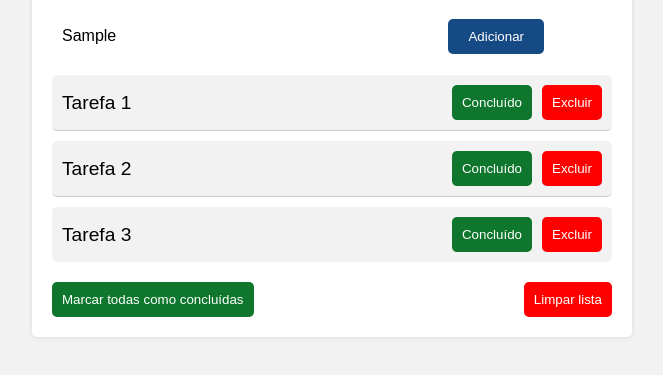
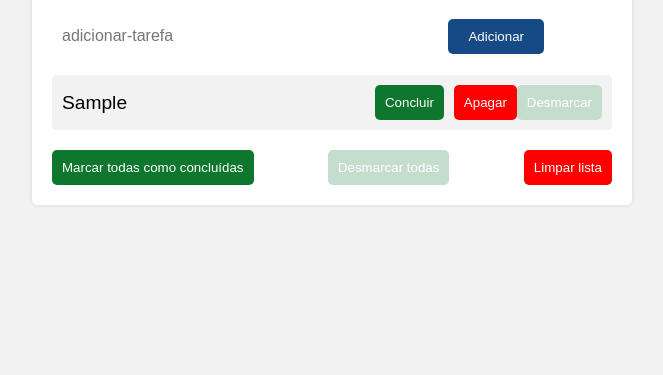
Before and after one commit to EdwardGomes/JS, a plain HTML site: page lista-de-tarefas/index.html in a window 1280 px wide. Both pictures are taken after typing "Sample" into the empty fields and a click on the button "Adicionar". Shown: the part 81-456 px from the top of the page, without its empty margins (308-971 px from the left). Drawn offline with Linux system fonts and the light colour scheme.

Commit message:
lista de tarefas

```diff
--- a/lista-de-tarefas/index.html
+++ b/lista-de-tarefas/index.html
@@ -5,36 +5,23 @@
     <meta http-equiv="X-UA-Compatible" content="IE=edge">
     <meta name="viewport" content="width=device-width, initial-scale=1.0">
     <title>Lista de Tarefas</title>
-    <link rel="stylesheet" href="style.css">
+    <link rel="stylesheet"href="style.css">
 </head>
 <body>
     <!--Lista de Tarefas: Crie um aplicativo que permita aos usuários criar uma lista de tarefas, adicionar novas tarefas e marcar as tarefas como concluídas.-->
     <div class="container">
 		<h1>Lista de Tarefas</h1>
-		<input type="text" placeholder="Adicionar tarefa">
+		<input type="text" placeholder="adicionar-tarefa">
 		<button class="add-btn">Adicionar</button>
+
 		<ul class="todo-list">
-			<li>
-				<span class="todo-item">Tarefa 1</span>
-				<button class="complete-btn">Concluído</button>
-				<button class="delete-btn">Excluir</button>
-			</li>
-			<li>
-				<span class="todo-item">Tarefa 2</span>
-				<button class="complete-btn">Concluído</button>
-				<button class="delete-btn">Excluir</button>
-			</li>
-			<li>
-				<span class="todo-item">Tarefa 3</span>
-				<button class="complete-btn">Concluído</button>
-				<button class="delete-btn">Excluir</button>
-			</li>
 		</ul>
 		<div class="btn-container">
 			<button class="complete-all-btn">Marcar todas como concluídas</button>
+			<button class="desmarcar-btn">Desmarcar todas</button>
 			<button class="clear-btn">Limpar lista</button>
 		</div>
 	</div>
-    <script src="index.js"></script>
+    <script src="lista.js"></script>
     </body>
 </html>
--- a/lista-de-tarefas/index.js
+++ /dev/null
@@ -1,13 +0,0 @@
-// adicionando a lógica da lista de tarefas//
-const listaDeTarefas = document.querySelector('#todo-list');
-const botaoAdicionar = document.querySelector('#add-btn');
-const inputTarefa = document.querySelector('#Adicionar-tarefa');
-const botaoApagar = document.querySelector('#delete-btn');
-const botaoApagarTudo = document.querySelector('#clear-btn');
-const marcarTudo = document.querySelector('#complete-all-btn');
-
-// Função para adicionar tarefas//
-
-function adicionarTarefa() {
-
-}
--- /dev/null
+++ b/lista-de-tarefas/lista.js
@@ -0,0 +1,114 @@
+//selecionar os elementos//
+const inputTarefa = document.querySelector(
+  'input[placeholder="adicionar-tarefa"]'
+);
+const botaoAdicionar = document.querySelector(".add-btn");
+const listaDeTarefas = document.querySelector(".todo-list");
+const botaoApagar = document.querySelector(".delete-btn");
+const botaoApagarTudo = document.querySelector(".clear-btn");
+const marcarTudo = document.querySelector(".complete-all-btn");
+const botaoConcluir = document.querySelector(".complete-btn");
+const botaoDesmarcar = document.querySelector(".unmark-btn");
+const botaoDesmarcarTudo = document.querySelector(".desmarcar-btn");
+
+// Função para adicionar tarefas//
+
+function adicionarTarefa() {
+  const tarefa = inputTarefa.value;
+  if (tarefa) {
+    const itemLista = document.createElement("li");
+    const textoTarefa = document.createElement("span");
+    textoTarefa.classList.add("todo-item");
+    textoTarefa.innerText = tarefa;
+    itemLista.appendChild(textoTarefa);
+    listaDeTarefas.appendChild(itemLista);
+    inputTarefa.value = "";
+    criarBotaoConcluir(itemLista);
+    criarBotaoApagar(itemLista);
+    criarBotaoDesmarcar(itemLista);
+  } else {
+    alert("Por favor, digite uma tarefa!");
+  }
+}
+
+// Função para apagar tarefas//
+
+function criarBotaoApagar(itemLista) {
+  const botaoApagar = document.createElement("button");
+  botaoApagar.classList.add("delete-btn");
+  botaoApagar.innerText = "Apagar";
+  botaoApagar.addEventListener("click", apagarTarefa);
+  itemLista.appendChild(botaoApagar);
+}
+
+// Função para completar tarefas//
+
+function criarBotaoConcluir(itemLista) {
+  const botaoConcluir = document.createElement("button");
+  botaoConcluir.classList.add("complete-btn");
+    botaoConcluir.innerText = "Concluir";
+  botaoConcluir.addEventListener("click", concluirTarefa);
+    itemLista.appendChild(botaoConcluir);
+
+}
+
+// Função para apagar tarefas//
+function apagarTarefa(event) {
+  const itemLista = event.target.parentNode;
+  itemLista.remove();
+}
+
+// Função para concluir tarefas//
+function concluirTarefa(event) {
+    const itemLista = event.target.parentNode;
+    itemLista.classList.toggle("completed");
+}
+
+// Função para apagar todas as tarefas//
+
+function apagarTudo() {
+  const itensLista = document.querySelectorAll("li");
+  for (let item of itensLista) {
+    item.remove();
+  }
+}
+
+// Função para marcar todas as tarefas//
+
+function marcarTodas() {
+  const itensLista = document.querySelectorAll("li");
+  for (let item of itensLista) {
+    item.classList.add("completed");
+  }
+}
+
+//criar botao desmarcar Tarefa//
+
+function criarBotaoDesmarcar(itemLista) {
+    const botaoDesmarcar = document.createElement('button');
+    botaoDesmarcar.classList.add('unmark-btn');
+    botaoDesmarcar.innerText = 'Desmarcar';
+    botaoDesmarcar.addEventListener('click', desmarcarTarefa);
+    itemLista.appendChild(botaoDesmarcar);
+}
+
+ // Função para desmarcar tarefas//
+function desmarcarTarefa(event) {
+    const itemLista = event.target.parentNode;
+    itemLista.classList.remove('completed');
+}
+
+// Função para desmarcar todas as tarefas//
+
+function desmarcarTodas() {
+    const itensLista = document.querySelectorAll('li');
+    for (let item of itensLista) {
+        item.classList.remove('completed');
+    }
+}
+
+// Eventos//
+botaoAdicionar.addEventListener("click", adicionarTarefa);
+botaoApagarTudo.addEventListener("click", apagarTudo);
+marcarTudo.addEventListener("click", marcarTodas);
+botaoDesmarcarTudo.addEventListener("click", desmarcarTodas);
--- a/lista-de-tarefas/style.css
+++ b/lista-de-tarefas/style.css
@@ -111,7 +111,33 @@ input[type="text"] {
 	cursor: pointer;
 }
 
+.desmarcar-btn {
+	padding: 10px;
+	border: none;
+	background-color: #c4ddcc;
+	color: #fff;
+	border-radius: 5px;
+	cursor: pointer;
+}
+
+.desmarcar-btn:hover {
+    background-color: #2e9a4d;
+}
+
 .complete-all-btn:hover {
+    background-color: #2e9a4d;
+}
+
+.unmark-btn {
+  padding: 10px;
+  border: none;
+  background-color: #c4ddcc;
+  color: #fff;
+  border-radius: 5px;
+  cursor: pointer;
+}
+
+.unmark-btn:hover {
     background-color: #2e9a4d;
 }
 
@@ -219,3 +245,7 @@ ul {
     font-size: 14px;
     margin-top: 10px;
   }
+
+  .completed .todo-item {
+    color: green;
+  }
```
